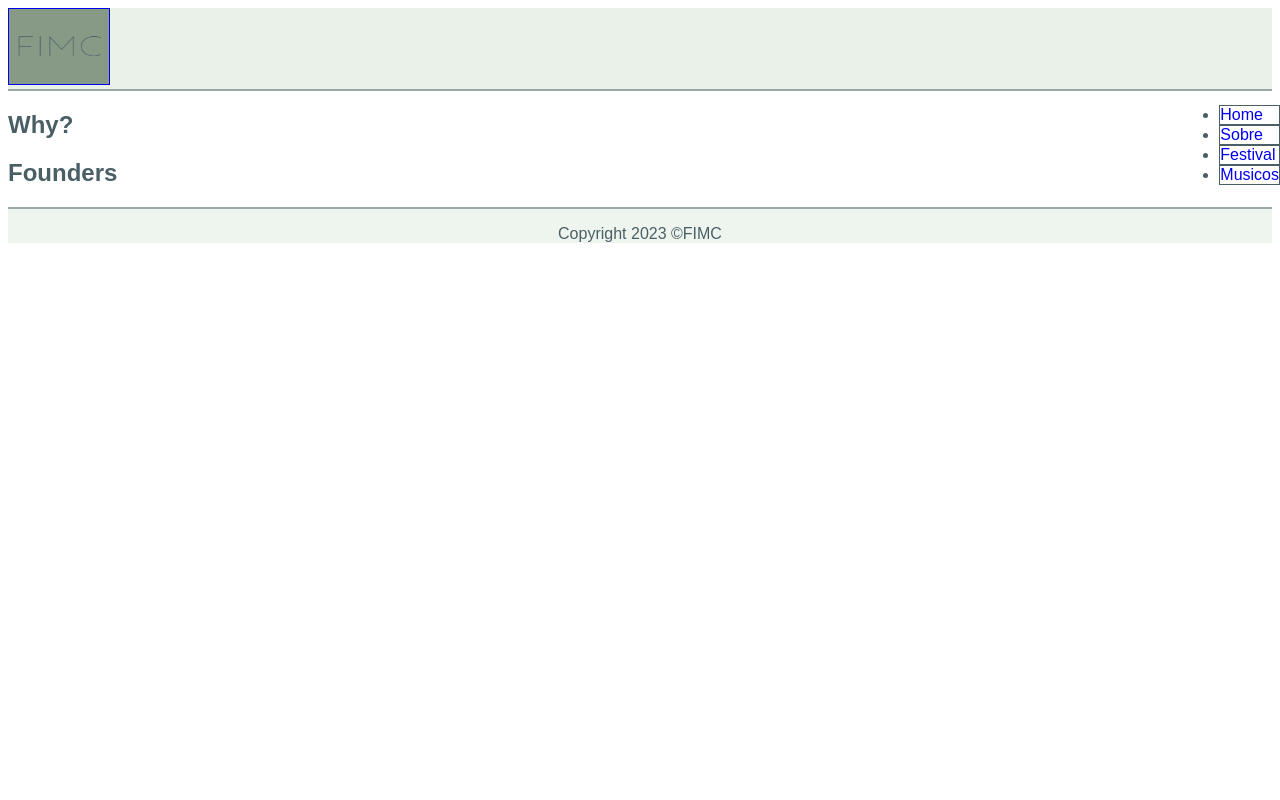
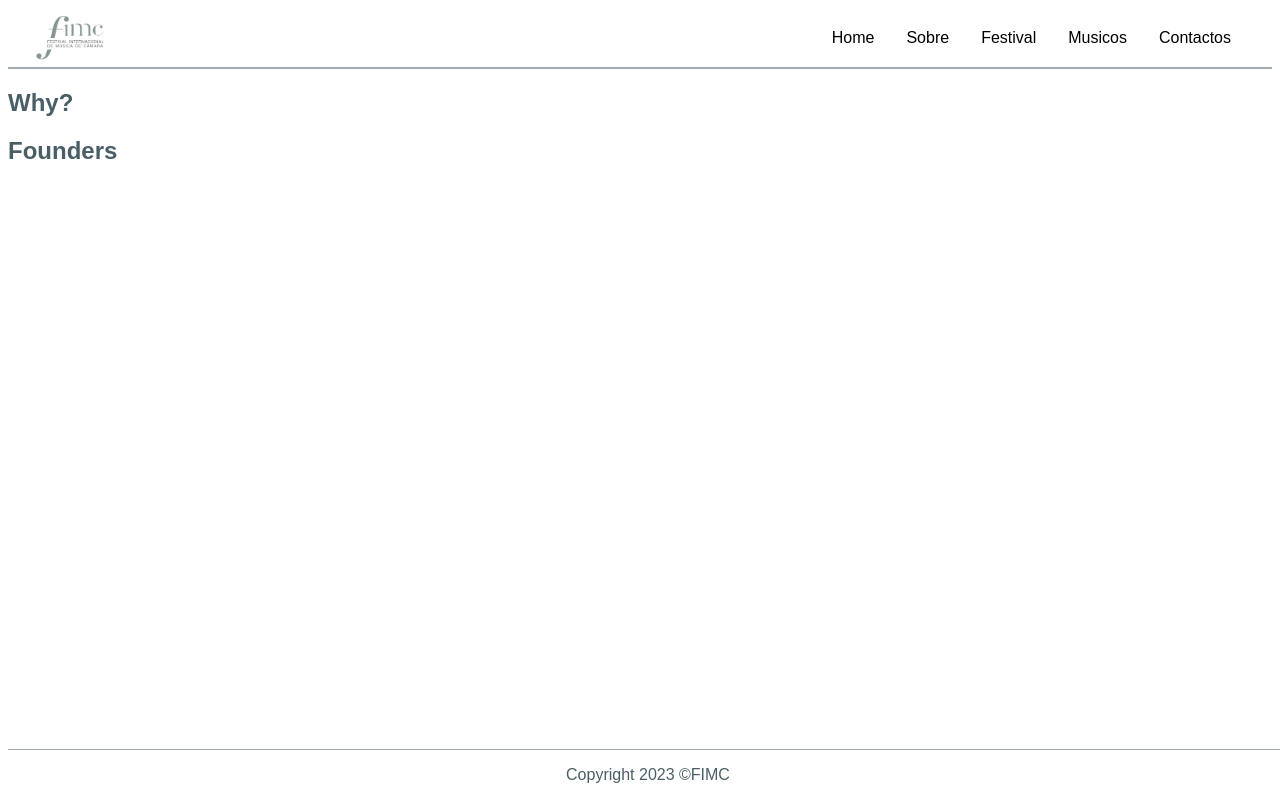
Before and after one commit to Rui-M1/FIMC_Website, a plain HTML site: page html/about.html in a window 1280 px wide. Drawn offline with Linux system fonts and the light colour scheme.

Commit message:
menu try 156728969

```diff
--- a/html/about.html
+++ b/html/about.html
@@ -6,19 +6,21 @@
     <title>FIMC</title>
 </head>
 <body>
-<header>
-    <a href="index.html">
-        <img src="images/logo.jpg" alt="FIMC logo" id="logo">
-    </a>
-    <nav>
-        <ul class="menuheader">
-            <li><a href="index.html" class="headmenu">Home</a></li>
-            <li><a href="about.html" class="headmenu">Sobre</a></li>
-            <li><a href="festival.html" class="headmenu">Festival</a></li>
-            <li><a href="musicians.html" class="headmenu">Musicos</a></li>
-        </ul>
-    </nav>
-</header>
+    <header>
+        <a href="index.html">
+            <img src="images/fimc_verde.jpg" alt="FIMC logo" id="logo">
+        </a>
+        <nav id="mainmenuheader">
+            <dl class="menuheader">
+                <dt><a href="index.html" class="headmenu">Home</a></dt>
+                <dt><a href="about.html" class="headmenu">Sobre</a></dt>
+                <dt><a href="festival.html" class="headmenu">Festival</a></dt>
+                <dt><a href="musicians.html" class="headmenu">Musicos</a></dt>
+                <dt><a href="contacts.html" class="headmenu">Contactos</a></dt>
+                <!-- <dt><a class="menusmall">&vellip;</a></dt> -->
+            </dl>
+        </nav>
+    </header>
 <main>
     <section id="why">
         <h2>Why?</h2>
--- a/html/css/base.css
+++ b/html/css/base.css
@@ -1,8 +1,42 @@
 #logo {
-    height: 75px;
-    width: 100px;
-    border: 1px solid;
+    height: 50px;
+    width: 75px;
+    padding-left: 25px;
+    padding-top: 5px;
 }
+
+header {
+    display: flex;
+    justify-content: space-between;
+    align-items: center;
+    border-bottom: 2px solid rgba(74, 95, 101, 0.5);
+  }
+
+  .mainmenuheader {
+    display: flex;
+    justify-content: flex-end;
+  }
+
+  .menuheader {
+    display: flex;
+    list-style: none;
+    margin: 0;
+    padding-right: 25px;
+  }
+
+
+  .headmenu {
+    color: black;
+    text-decoration: none;
+    text-align: center;
+    margin: 0 1em;
+  }
+
+  .headmenu:hover {
+    background-color: rgb(255, 255, 237);
+    color: black;
+    text-decoration: underline;
+  }
 
 body {
     background-color: white;
@@ -10,36 +44,10 @@ body {
     font-family: Arial, sans-serif;
 }
 
-header {
-    background-color: rgba(211, 227, 211, 0.49);
-    display: block;
-    align-items: center;
-    justify-content: space-between;
-    border-bottom: 2px solid rgba(74, 95, 101, 0.5);
-    text-decoration: none;
+footer {
+    position: fixed;
+    bottom: 0;
+    width: 100%;
+    border-top: 1px solid rgba(74, 95, 101, 0.5);
+    text-align: center;
 }
-.menuheader{
-  position: absolute; right:0;
-}
-
-
-.headmenu{
-    border: 1px solid #4a5f65;
-    text-decoration: none;
-    display: flex;
-    text-align: center;
-    position: left;
-}
-
-.headmenu:hover{
-    background-color: yellow;
-    color: #fff;
-    text-decoration: none;
-}
-
-footer {
-    background-color: rgba(220, 234, 220, 0.49);
-    justify-content: center;
-    text-align: center;
-    border-top: 2px solid rgba(74, 95, 101, 0.5);
-}
--- a/html/css/musicians.css
+++ b/html/css/musicians.css
@@ -20,11 +20,11 @@
     width: 400px;
 }
 
-body {
-    background-color: #d6ecd6;
-    color: #4a5f65;
+#musicostudo{
+    background-color: #ebf7eb;
+    color: #287f9a;
     font-family: Arial, sans-serif;
-    margin: 0;
+    margin: 10px;
     padding: 0;
     display: flex;
     flex-direction: column;
```
Also changed, not shown: html/contacts.html (+15 -13 lines), html/festival.html (+11 -9 lines), html/index.html (+4 -2 lines), html/musicians.html (+17 -13 lines), html/images/FIMC_amarelo.jpg (added), html/images/FIMC_azul.jpg (added), html/images/fimc_preto.jpg (added), html/images/fimc_verde.jpg (added).
